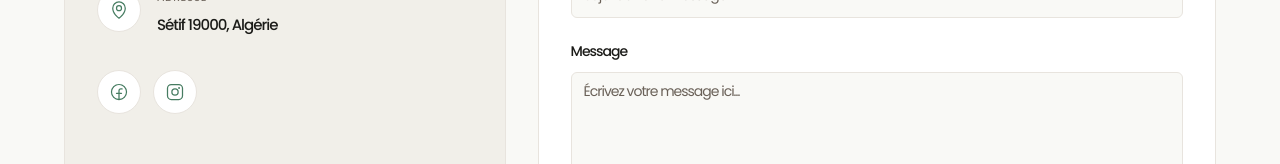
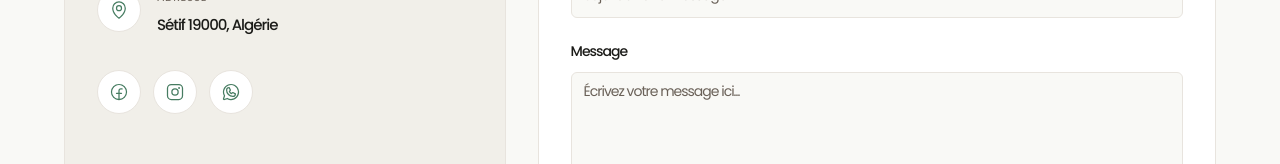
Before and after one commit to Mehdidjah/kenza-santer-website, a React (Vite) app: page /contact in a window 1280 px wide. Shown: the part 564-728 px from the top of the page. Built offline with nearby package versions, Linux system fonts and the light colour scheme; no server answers.

Commit message:
Add WhatsApp contact link

```diff
--- a/src/lib/icons.tsx
+++ b/src/lib/icons.tsx
@@ -37,6 +37,7 @@ import {
   MapPin as PhMapPin,
   FacebookLogo as PhFacebook,
   InstagramLogo as PhInstagram,
+  WhatsappLogo as PhWhatsapp,
   PencilSimple as PhPencil,
   Trash as PhTrash,
   UploadSimple as PhUpload,
@@ -97,6 +98,7 @@ export const Phone = wrap(PhPhone);
 export const MapPin = wrap(PhMapPin);
 export const Facebook = wrap(PhFacebook);
 export const Instagram = wrap(PhInstagram);
+export const Whatsapp = wrap(PhWhatsapp);
 export const Pencil = wrap(PhPencil);
 export const Trash2 = wrap(PhTrash);
 export const UploadCloud = wrap(PhUpload);
--- a/src/pages/Contact.tsx
+++ b/src/pages/Contact.tsx
@@ -1,7 +1,7 @@
 import { useState } from 'react';
 import { useTranslation } from 'react-i18next';
 import { Link } from 'react-router-dom';
-import { Phone, Mail, MapPin, ChevronRight, Facebook, Instagram } from '@/lib/icons';
+import { Phone, Mail, MapPin, ChevronRight, Facebook, Instagram, Whatsapp } from '@/lib/icons';
 import { Button } from '@/components/ui/button';
 import { Input } from '@/components/ui/input';
 import { Label } from '@/components/ui/label';
@@ -12,6 +12,7 @@ const PHONE_DISPLAY = '+213 770 03 18 37';
 const EMAIL = 'kenz.sante@gmail.com';
 const FACEBOOK_URL = 'https://www.facebook.com/share/1GTpys8ZPn/';
 const INSTAGRAM_URL = 'https://www.instagram.com/kenz.sante?utm_source=qr&igsh=MTB6c3BkbW5vb2drYw==';
+const WHATSAPP_URL = 'https://wa.me/213770031837';
 
 export default function Contact() {
   const { t } = useTranslation();
@@ -118,6 +119,15 @@ export default function Contact() {
                 >
                   <Instagram className="w-5 h-5 text-primary" strokeWidth={1.5} />
                 </a>
+                <a
+                  href={WHATSAPP_URL}
+                  target="_blank"
+                  rel="noopener noreferrer"
+                  aria-label="WhatsApp"
+                  className="w-11 h-11 rounded-full bg-white border border-border flex items-center justify-center hover:border-primary transition-colors"
+                >
+                  <Whatsapp className="w-5 h-5 text-primary" strokeWidth={1.5} />
+                </a>
               </div>
             </div>
           </div>
```
